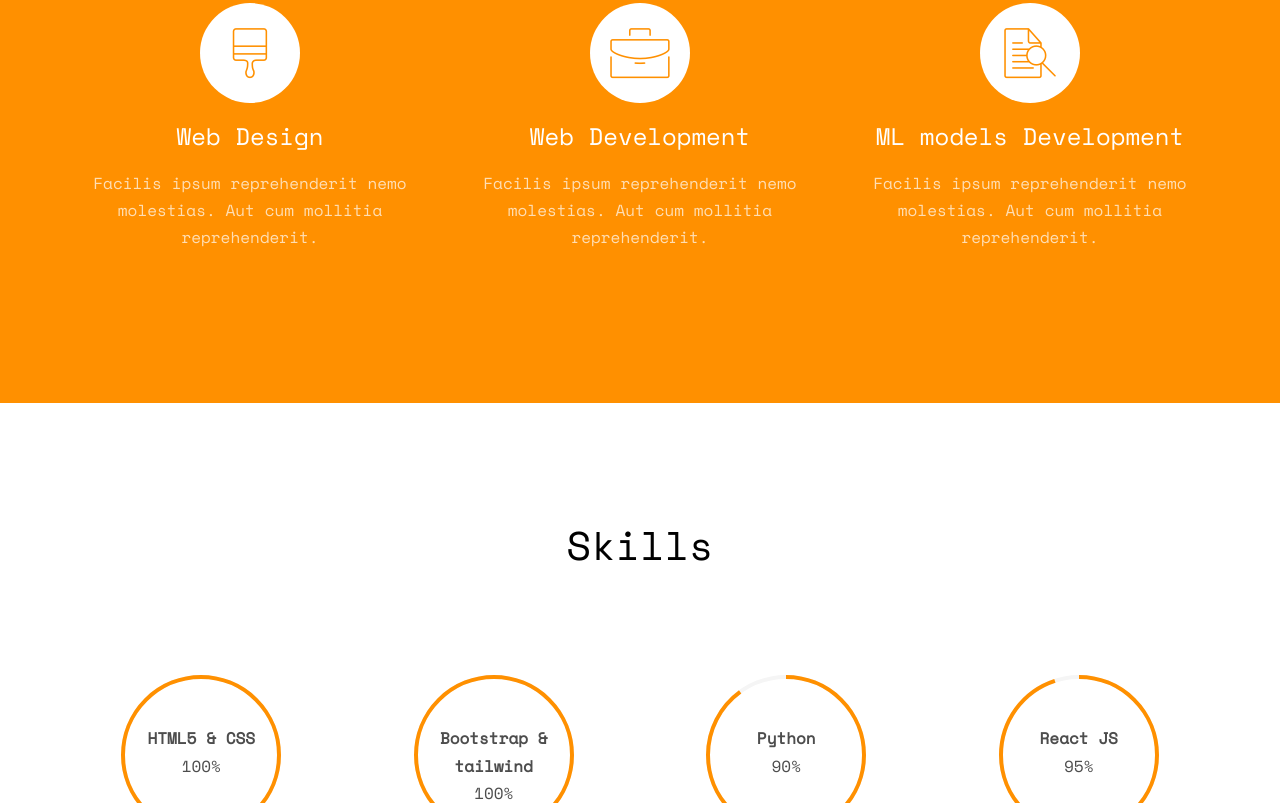
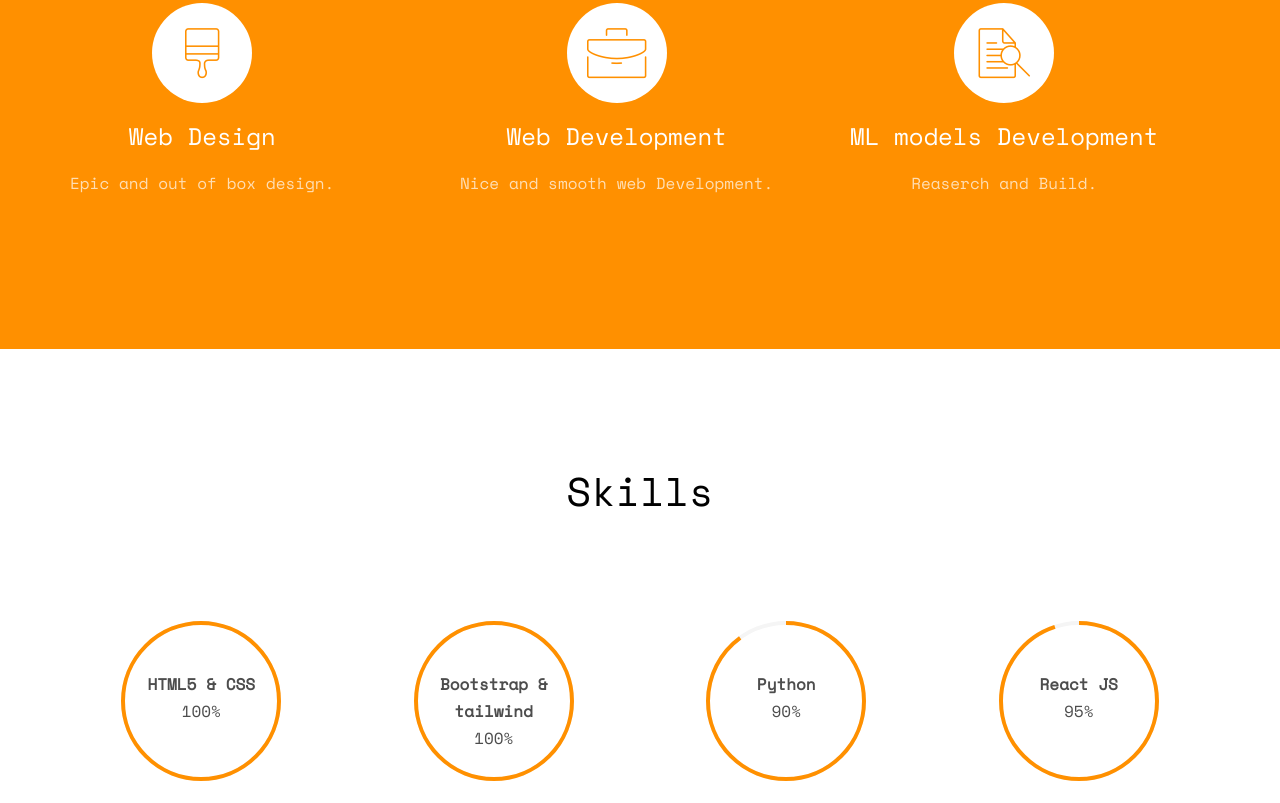
Before and after one commit to adee-tharud/adeesha.github.io, a plain HTML site: page index.html in a window 1280 px wide. Shown: the part 3354-4157 px from the top of the page. Drawn offline with nearby package versions, Linux system fonts and the light colour scheme; some packages are replaced by stand-ins of ours; no server answers; files whose address does not match are found by name.

Commit message:
htmlFIleEdit

```diff
--- a/index.html
+++ b/index.html
@@ -200,7 +200,7 @@
 							</span>
 							<div class="feature-copy">
 								<h3>Web Design</h3>
-								<p>Facilis ipsum reprehenderit nemo molestias. Aut cum mollitia reprehenderit.</p>
+								<p>Epic and out of box design.</p>
 							</div>
 						</div>
 					</div>
@@ -212,7 +212,7 @@
 							</span>
 							<div class="feature-copy">
 								<h3>Web Development</h3>
-								<p>Facilis ipsum reprehenderit nemo molestias. Aut cum mollitia reprehenderit.</p>
+								<p>Nice and smooth web Development.</p>
 							</div>
 						</div>
 
@@ -224,7 +224,7 @@
 							</span>
 							<div class="feature-copy">
 								<h3>ML models Development</h3>
-								<p>Facilis ipsum reprehenderit nemo molestias. Aut cum mollitia reprehenderit.</p>
+								<p>Reaserch and Build.</p>
 							</div>
 						</div>
 					</div>
```
